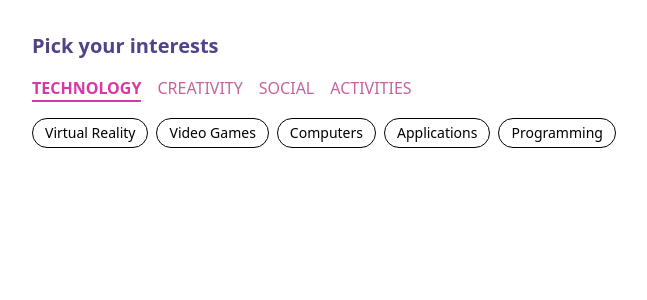
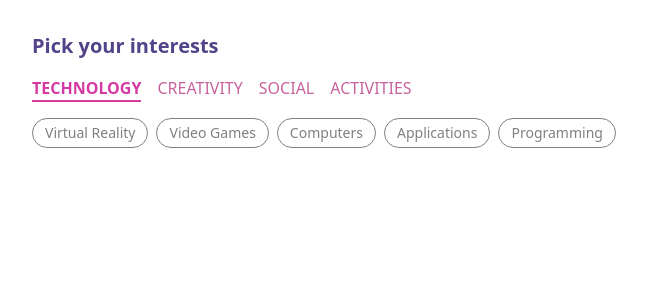
Before and after one commit to Rabbit-Start-x-TTTA/rocket-xp-frontend, a Next.js app: page /interest-mapping in a window 1280 px wide. Shown: the top 300 px of the page, without its empty margins (0-647 px from the left). Built offline with nearby package versions, Linux system fonts and the light colour scheme.

Commit message:
feat: add tag selection and deselection

```diff
--- a/src/app/interest-mapping/InterestTagList.tsx
+++ b/src/app/interest-mapping/InterestTagList.tsx
@@ -1,5 +1,6 @@
 "use client";
 
+import { useState } from "react";
 import { Tag } from "@/components/ui/tag";
 
 const interestsByTab: Record<string, string[]> = {
@@ -17,11 +18,22 @@ const interestsByTab: Record<string, string[]> = {
 
 export default function InterestTagList({ category }: { category: string }) {
   const interests = interestsByTab[category] || [];
+  const [selectedTags, setSelectedTags] = useState<string[]>([]);
 
+  const toggleTag = (tag: string) => {
+    setSelectedTags((prev) =>
+      prev.includes(tag) ? prev.filter((t) => t !== tag) : [...prev, tag]
+    );
+  };
   return (
     <div className="flex flex-wrap gap-2">
       {interests.map((interest) => (
-        <Tag key={interest} label={interest} />
+        <Tag
+          key={interest}
+          label={interest}
+          selected={selectedTags.includes(interest)}
+          onClick={() => toggleTag(interest)}
+        />
       ))}
     </div>
   );
--- a/src/components/ui/tag.tsx
+++ b/src/components/ui/tag.tsx
@@ -1,16 +1,24 @@
 import colors from "@/styles/color";
 
-export function Tag({ label }: { label: string }) {
+interface TagProps {
+  label: string;
+  selected: boolean;
+  onClick: () => void;
+}
+
+export function Tag({ label, selected, onClick }: TagProps) {
   return (
     <div
-      className="px-3 py-1 rounded-full text-sm border"
+      onClick={onClick}
+      className="px-3 py-1 rounded-full text-sm border cursor-pointer select-none transition-colors"
       style={{
         backgroundColor: colors.white,
-        color: colors.black,
-        borderColor: colors.black
+        color: selected ? colors.primary.purple : colors.grey,
+        borderColor: selected ? colors.primary.purple : colors.grey,
+        fontWeight: selected ? "bold" : "normal",
       }}
     >
       {label}
     </div>
-  )
+  );
 }
--- a/src/styles/color.ts
+++ b/src/styles/color.ts
@@ -10,7 +10,8 @@ const colors = {
     darkPurple: "#382E5E"
   },
   white: "#FFFFFF",
-  black: "#000000"
+  black: "#000000",
+  grey: "#808080"
 }
 
 export default colors
```
